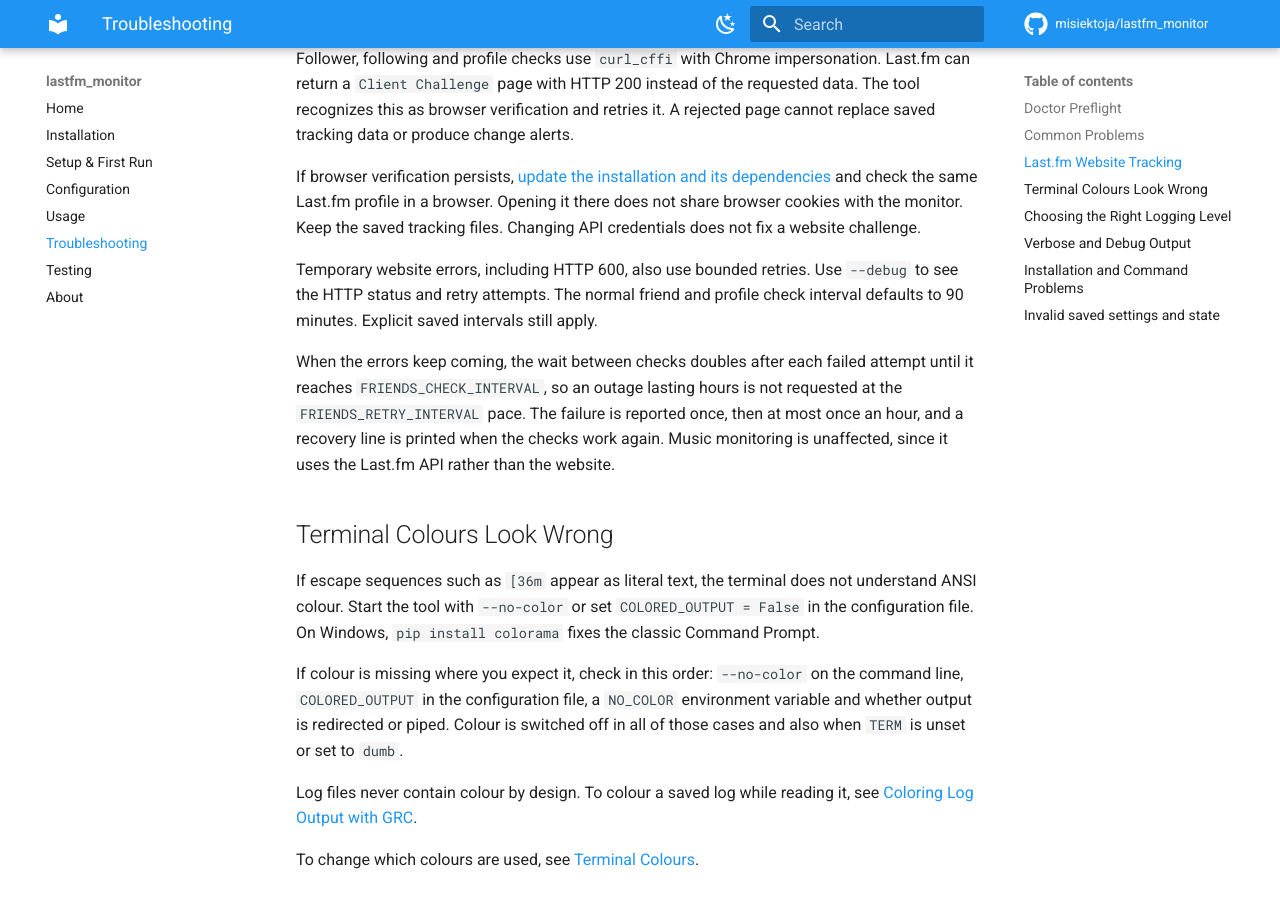
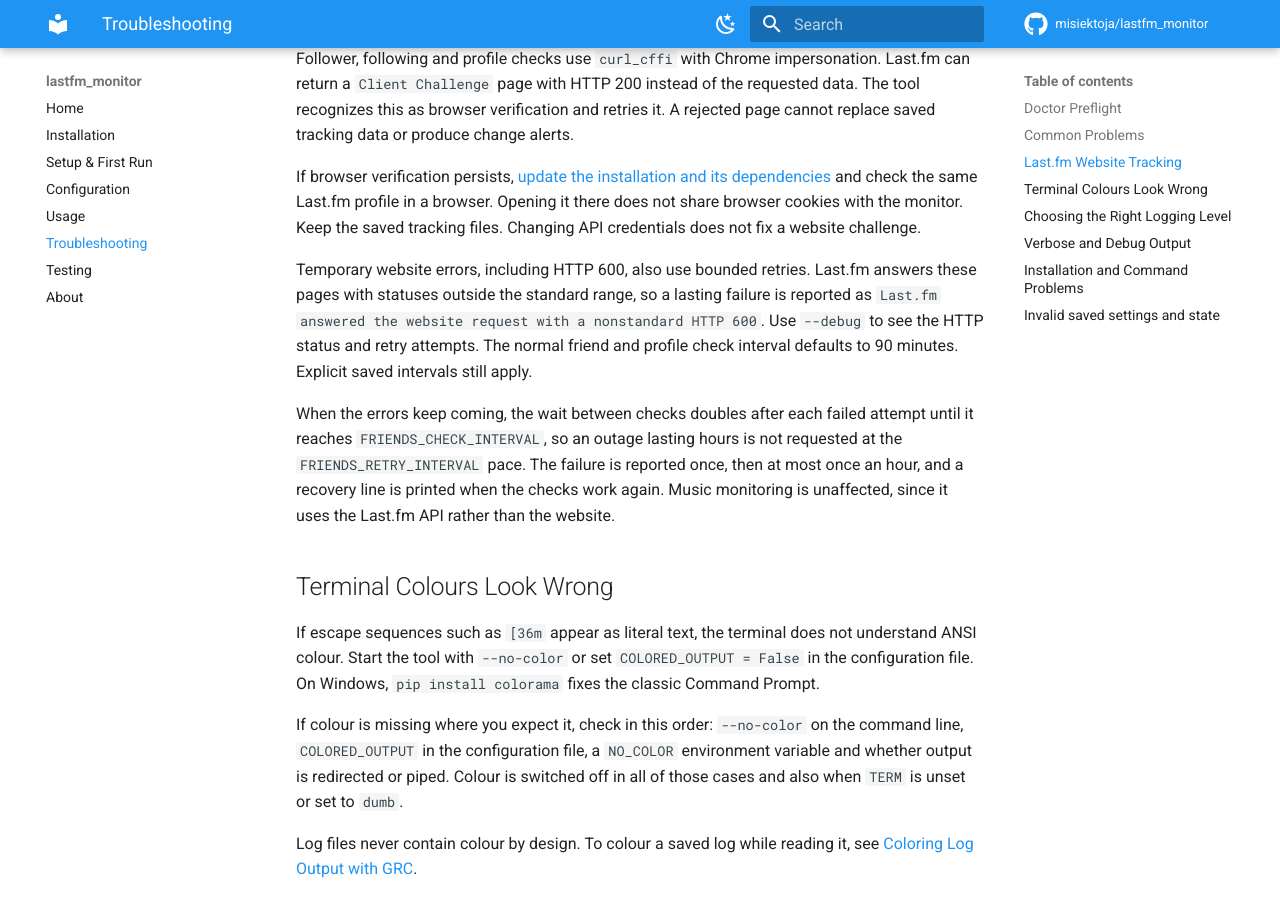
Before and after one commit to misiektoja/lastfm_monitor, an MkDocs documentation site: the page built from docs/troubleshooting.md, in a window 1280 px wide and 900 px high, scrolled down 2264 px. Built offline with MkDocs 1.6.1 and Material for MkDocs 9.7.7, drawn with Linux system fonts in a browser that asks for light colours; comment, search, counter and statistics services are not loaded.

Commit message:
docs(troubleshooting): quote the nonstandard website status report

```diff
--- a/docs/troubleshooting.md
+++ b/docs/troubleshooting.md
@@ -64,7 +64,7 @@
 
 If browser verification persists, [update the installation and its dependencies](installation.md#upgrading) and check the same Last.fm profile in a browser. Opening it there does not share browser cookies with the monitor. Keep the saved tracking files. Changing API credentials does not fix a website challenge.
 
-Temporary website errors, including HTTP 600, also use bounded retries. Use `--debug` to see the HTTP status and retry attempts. The normal friend and profile check interval defaults to 90 minutes. Explicit saved intervals still apply.
+Temporary website errors, including HTTP 600, also use bounded retries. Last.fm answers these pages with statuses outside the standard range, so a lasting failure is reported as `Last.fm answered the website request with a nonstandard HTTP 600`. Use `--debug` to see the HTTP status and retry attempts. The normal friend and profile check interval defaults to 90 minutes. Explicit saved intervals still apply.
 
 When the errors keep coming, the wait between checks doubles after each failed attempt until it reaches `FRIENDS_CHECK_INTERVAL`, so an outage lasting hours is not requested at the `FRIENDS_RETRY_INTERVAL` pace. The failure is reported once, then at most once an hour, and a recovery line is printed when the checks work again. Music monitoring is unaffected, since it uses the Last.fm API rather than the website.
 
```
